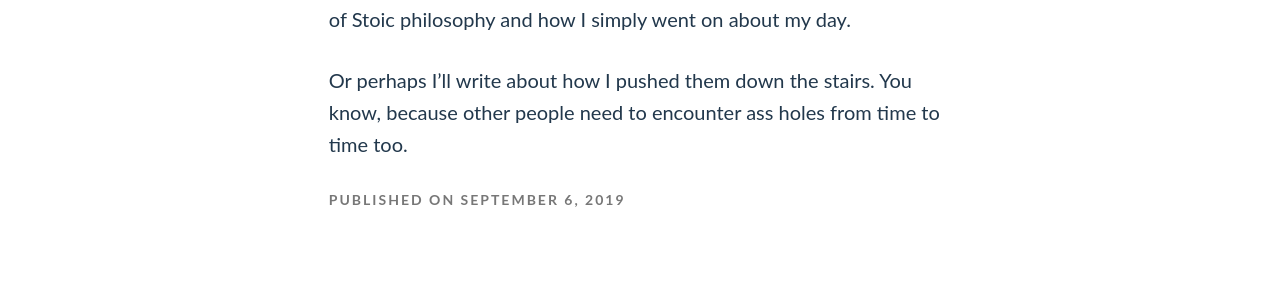
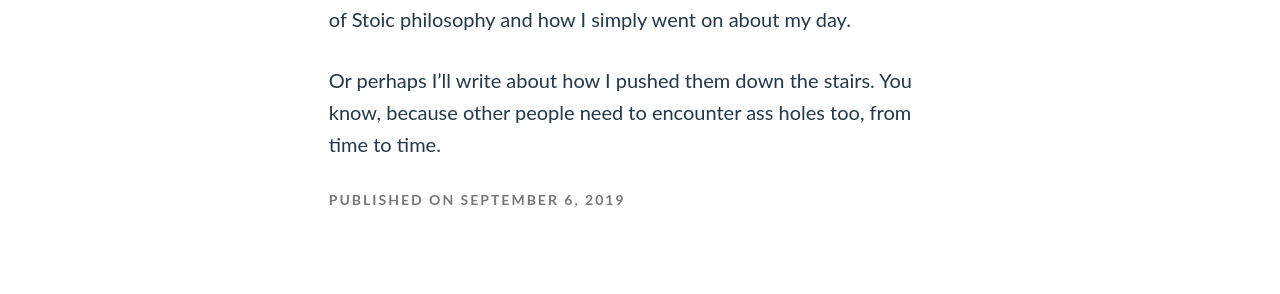
Before and after one commit to acairns/acairns.github.io, a Jekyll site: the page built from _posts/2019-09-06-how-to-deal-with-terrible-people.md, in a window 1280 px wide. Shown: the part 1815-2109 px from the top of the page. Built offline with Jekyll 4.4.1, drawn with Linux system fonts in a browser that asks for light colours.

Commit message:
Minor grammer and tings

```diff
--- a/_posts/2019-09-06-how-to-deal-with-terrible-people.md
+++ b/_posts/2019-09-06-how-to-deal-with-terrible-people.md
@@ -26,7 +26,7 @@
 
 Because I was fortunate to have the perfect context on my mind at the very moment the situation arose, it was easy for me to choose the way I reacted. I actually found it amusing. Hopefully in the future I'll be writing a follow-up post about discovering another ass hole, because - it's going to happen eventually, and how I remembered the teachings of Stoic philosophy and how I simply went on about my day.
 
-Or perhaps I'll write about how I pushed them down the stairs. You know, because other people need to encounter ass holes from time to time too.
+Or perhaps I'll write about how I pushed them down the stairs. You know, because other people need to encounter ass holes too, from time to time.
 
 
 <div class="post-metadata">
```
